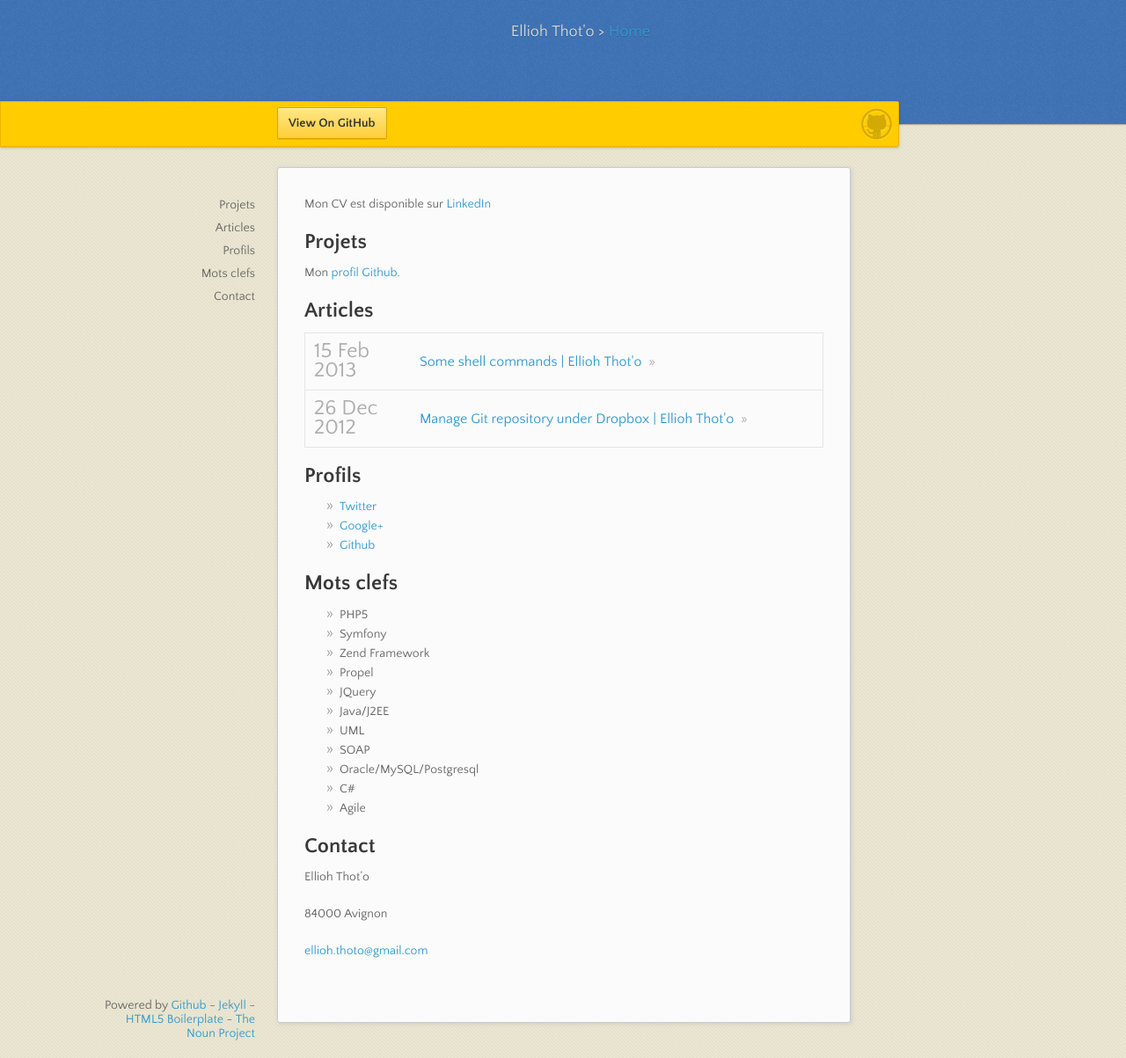
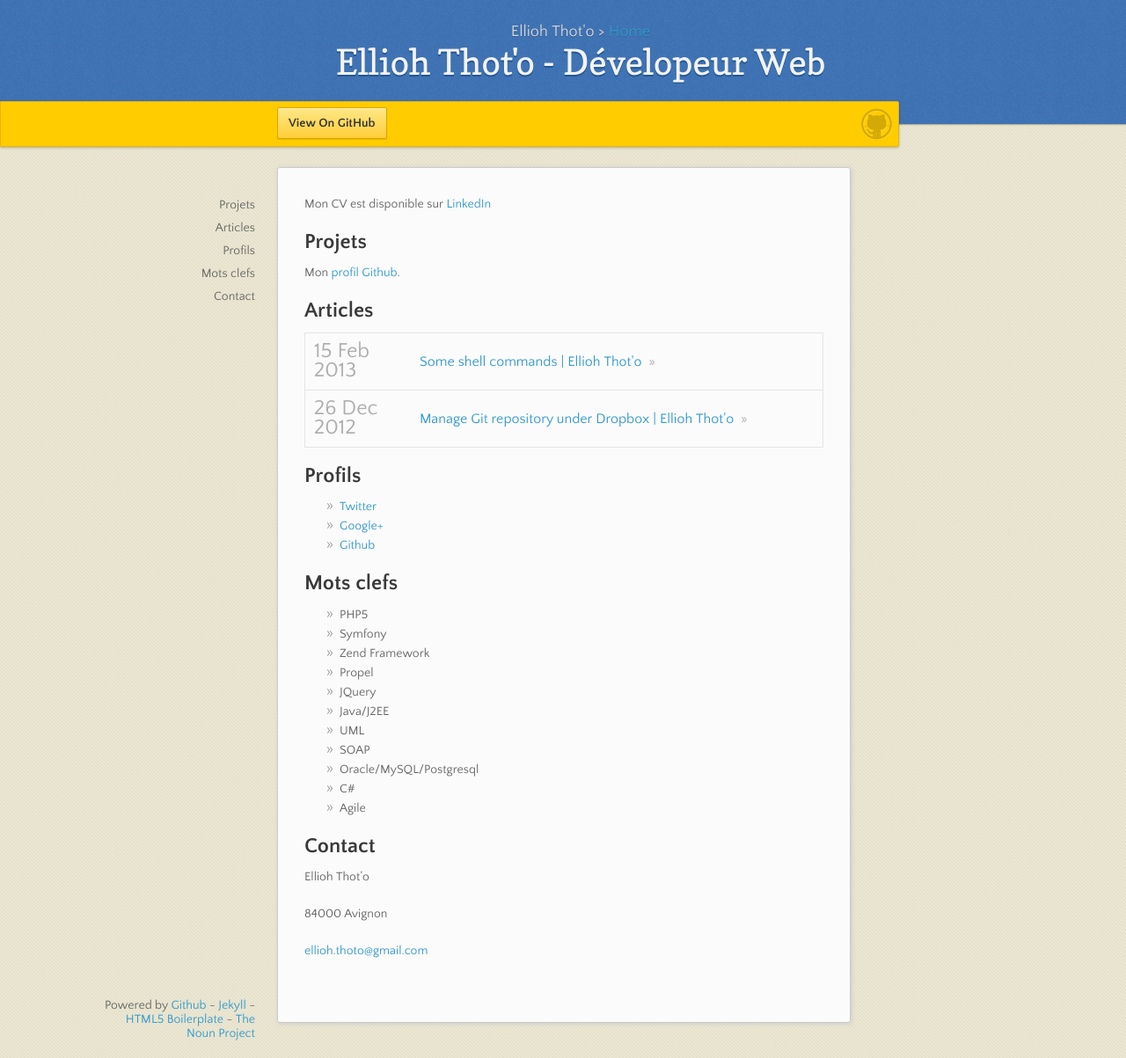
Before and after one commit to ellioh-thoto/ellioh-thoto.github.com, a Jekyll site: the page built from index.md, in a window 1280 px wide and 1203 px high. Shown: the whole window at 88% size. Built offline with Jekyll 4.4.1, drawn with Linux system fonts in a browser that asks for light colours; nearby versions of some CDN libraries.

```diff
--- a/index.md
+++ b/index.md
@@ -1,6 +1,7 @@
 ---
 layout: blue
 title: "Ellioh Thot'o - Dévelopeur Web"
+header-title: "Ellioh Thot'o - Dévelopeur Web"
 ---
 
 Mon CV est disponible sur [LinkedIn](http://fr.linkedin.com/pub/ellioh-thot-o/59/919/b72)
```
